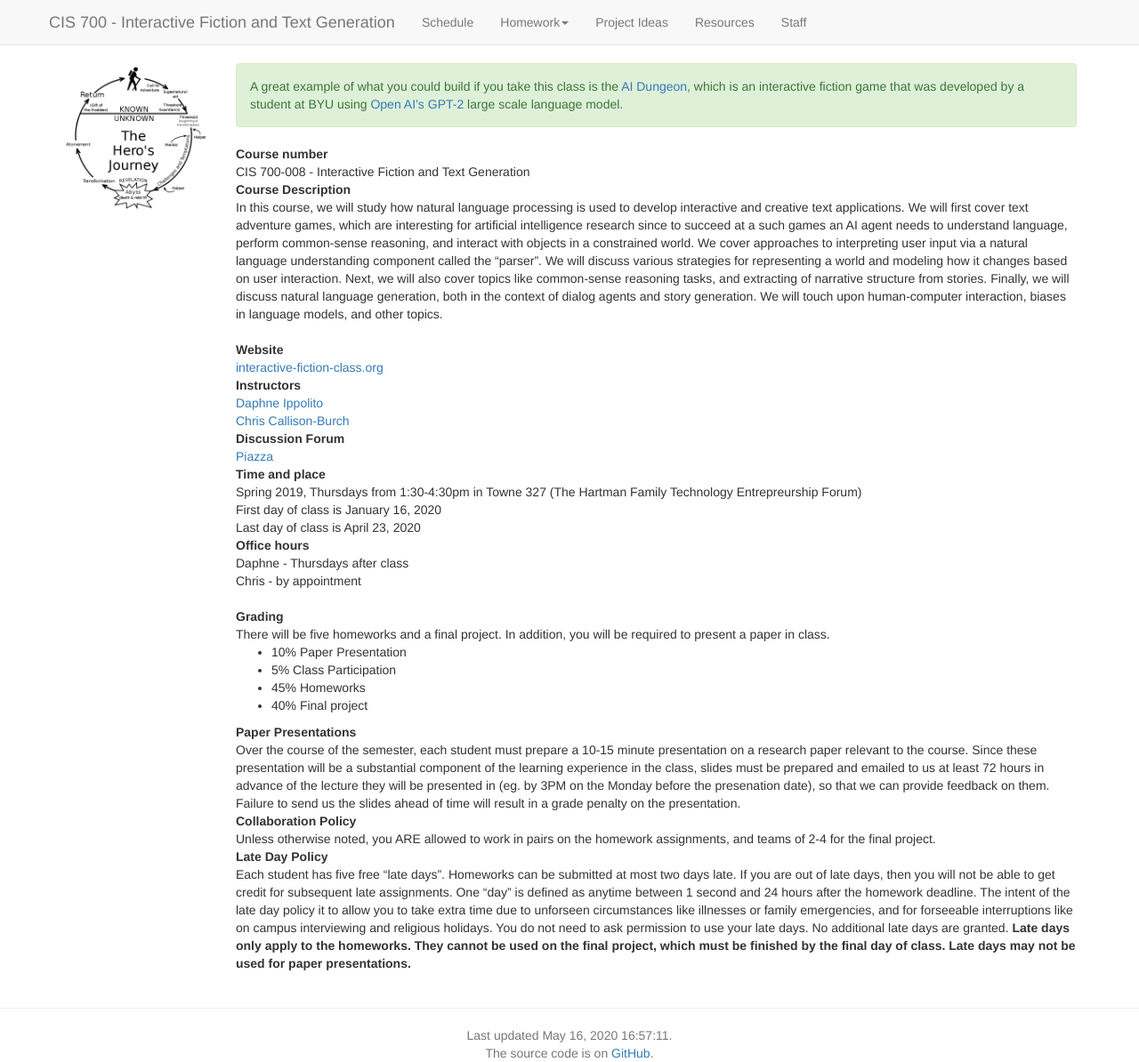
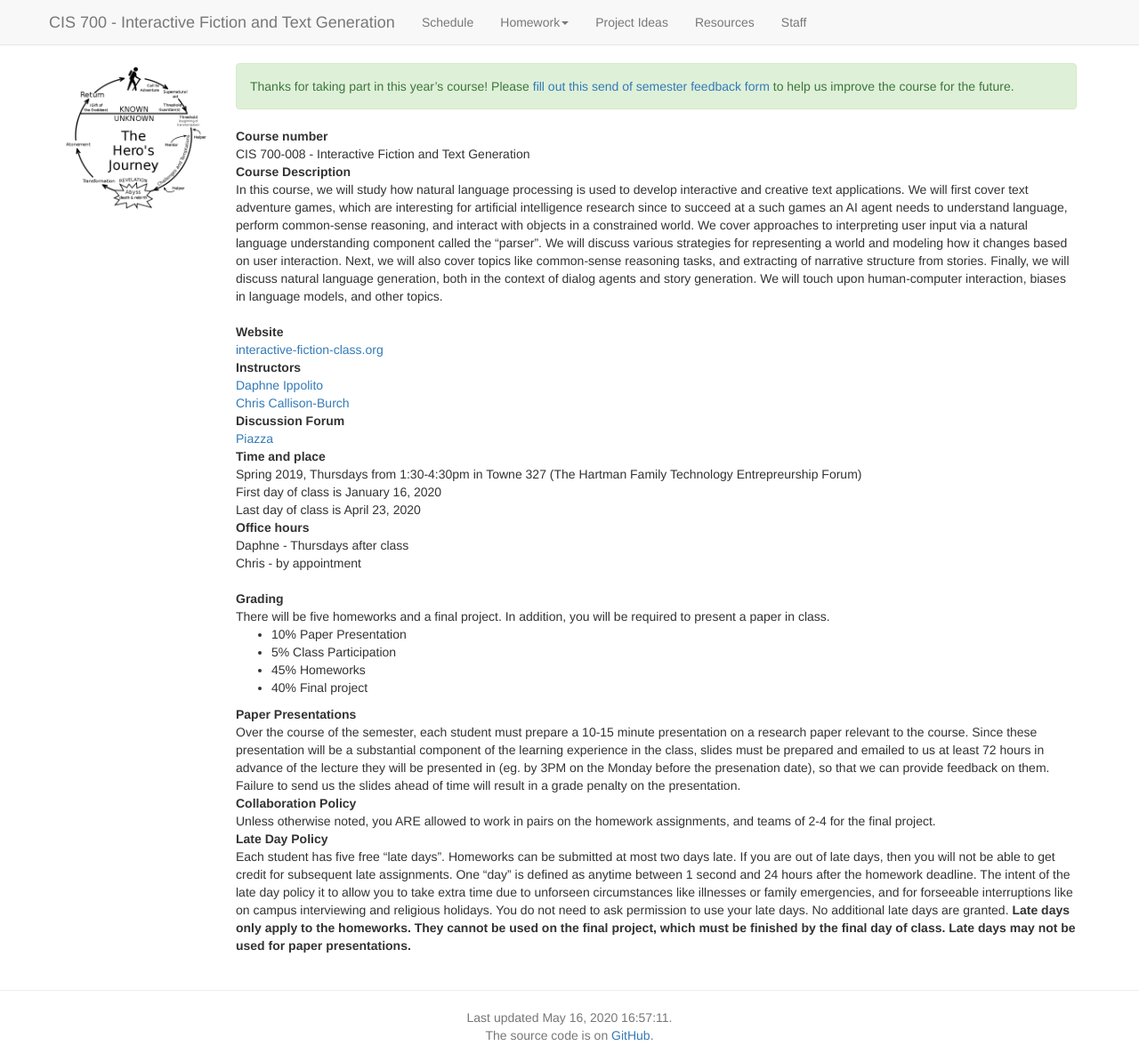
Before and after one commit to interactive-fiction-class/interactive-fiction-class.github.io, a Jekyll site: the page built from index.md, in a window 1280 px wide. Shown: the whole page at 89% size. Built offline with Jekyll 4.4.1, drawn with Linux system fonts in a browser that asks for light colours; nearby versions of some CDN libraries; a script that is not in the unit is left out.

Commit message:
Link to course feedback survey

```diff
--- a/index.md
+++ b/index.md
@@ -55,11 +55,14 @@ It is due before {{ page.due_date | date: "%I:%M%p" }} on {{ page.due_date | dat
 <!-- End alert for upcoming homework assignments -->
 
 
-
+<!--
 <div class="alert alert-success" markdown="1">
 A great example of what you could build if you take this class is the [AI Dungeon](https://play.aidungeon.io/), which is an interactive fiction game  that was developed by a student at BYU using [Open AI's GPT-2](https://openai.com/blog/better-language-models/) large scale language model.
 </div>
-
+-->
+<div class="alert alert-success" markdown="1">
+Thanks for taking part in this year's course!  Please [fill out this send of semester feedback form](https://docs.google.com/forms/d/e/1FAIpQLSdocJF24_oYDupxbNJQkyucOHJmC4gcp5zvrUcF9qlPQOBVmg/viewform?usp=sf_link) to help us improve the course for the future.
+</div>
 
 Course number
 : CIS 700-008 - Interactive Fiction and Text Generation
```
